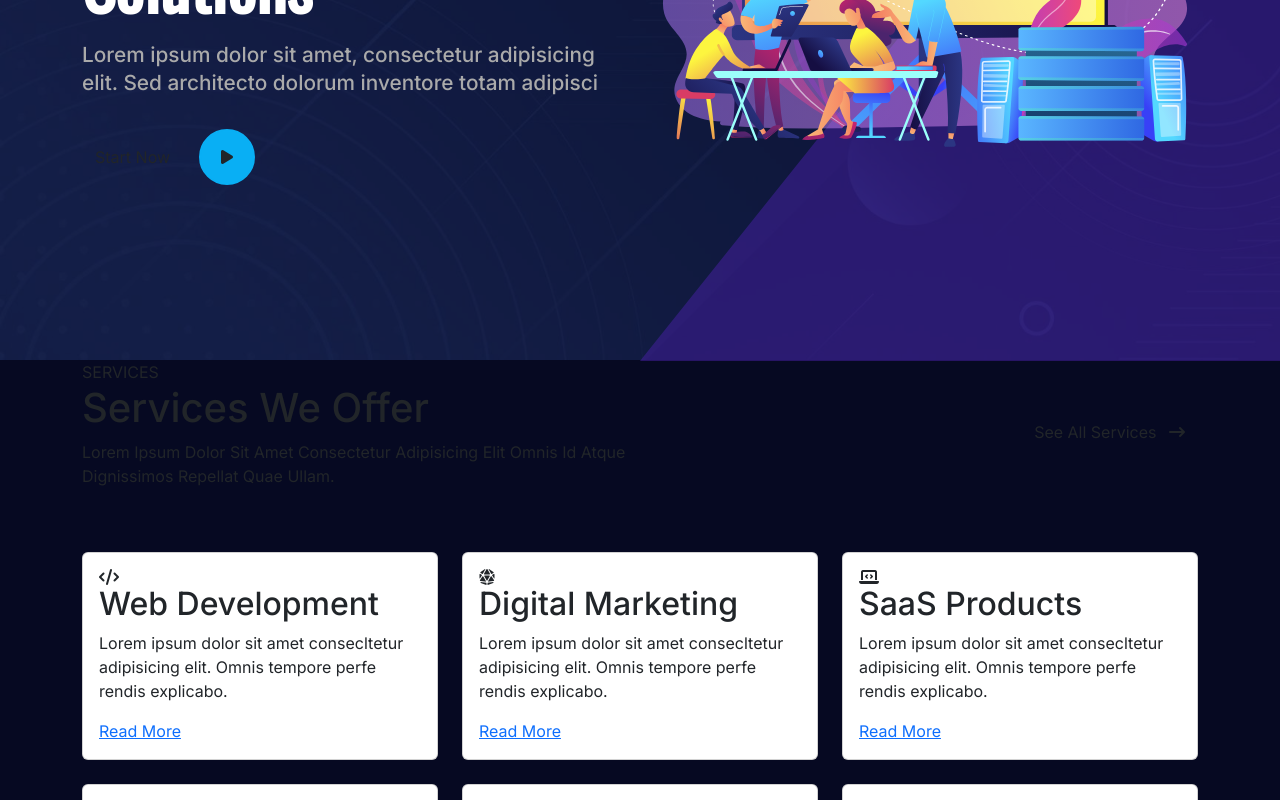
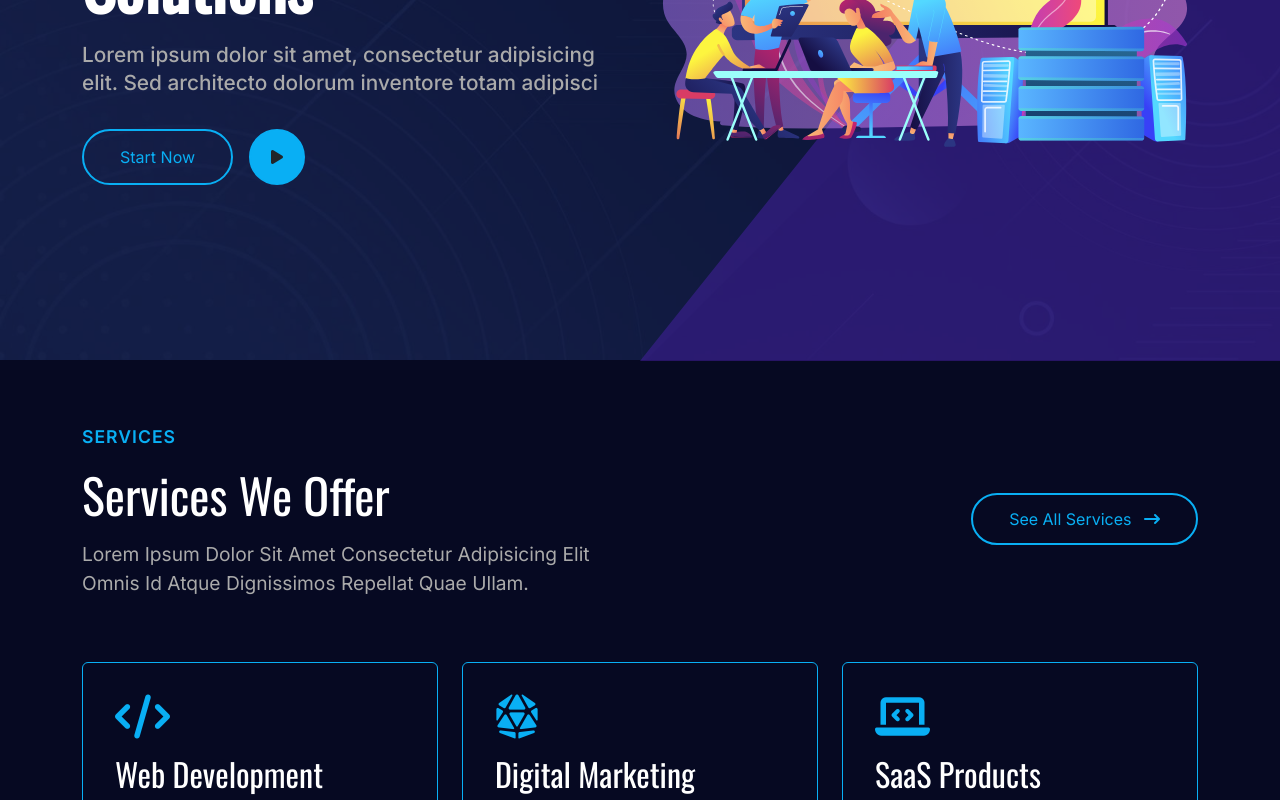
Before and after one commit to stpl-skishorUI/ShauryaTechnosoft-NewDesign, an Angular app: page /home1 in a window 1280 px wide. Shown: the part 440-1240 px from the top of the page. Built offline with nearby package versions, Linux system fonts and the light colour scheme.

Commit message:
new classes added for services section

```diff
--- a/src/app/home1/home1.component.scss
+++ b/src/app/home1/home1.component.scss
@@ -1,7 +1,8 @@
-.body-wrapper{
+.body-wrapper {
     background-color: var(--home1-bg-color);
 }
-.navbar{
+
+.navbar {
     position: fixed;
     top: 0;
     right: 0;
@@ -9,9 +10,11 @@
     z-index: 1030;
     border-bottom: 1px solid transparent;
 }
-.navbar img{
+
+.navbar img {
     width: 200px;
 }
+
 .navbar-nav .nav-link {
     font-size: 0.85rem;
     font-weight: 600;
@@ -19,6 +22,7 @@
     position: relative;
     padding: 15px 25px;
 }
+
 .navbar-nav .nav-link::before {
     content: '';
     position: absolute;
@@ -29,6 +33,7 @@
     background-color: #fff;
     transition: width 0.6s cubic-bezier(0.25, 1, 0.5, 1);
 }
+
 @media (hover: hover) and (pointer: fine) {
     .navbar-nav .nav-link:hover::before {
         left: 0;
@@ -36,25 +41,29 @@
         width: 100%;
     }
 }
+
 .navbar-nav .dropdown-menu {
     background-color: var(--home1-main-color);
     border-radius: 0;
     padding: 15px;
 }
-.navbar-nav .dropdown-menu .dropdown-item{
+
+.navbar-nav .dropdown-menu .dropdown-item {
     color: #fff;
     font-size: 0.85rem;
     font-weight: 600;
     line-height: 2rem;
     -webkit-transition: .3s ease-in-out;
-	transition:all .3s ease-in-out;
+    transition: all .3s ease-in-out;
 }
-.navbar-nav .dropdown-menu .dropdown-item:hover{
+
+.navbar-nav .dropdown-menu .dropdown-item:hover {
     color: var(--home1-bg-color);
     background-color: transparent;
     -webkit-transition: .3s ease-in-out;
-	transition:all .3s ease-in-out;
+    transition: all .3s ease-in-out;
 }
+
 .page-hero {
     position: relative;
     z-index: 0;
@@ -62,6 +71,7 @@
     min-height: 100vh;
     padding: 100px 0;
 }
+
 .page-hero::before {
     content: "";
     display: block;
@@ -75,13 +85,19 @@
     background: rgba(72, 32, 167, 0.5);
     transition: all 0.25s ease-in-out 0s;
 }
+
 .overlay-photo-image-bg {
     background-size: cover;
     background-repeat: no-repeat;
     background-position: center;
     opacity: 0.05;
 }
-.overlay-photo-image-bg, .overlay-shape-image-bg, .overlay-pattern-image-bg, .overlay-gradient-color, .overlay-color {
+
+.overlay-photo-image-bg,
+.overlay-shape-image-bg,
+.overlay-pattern-image-bg,
+.overlay-gradient-color,
+.overlay-color {
     position: absolute;
     left: 0;
     right: 0;
@@ -91,43 +107,25 @@
     display: block;
     transition: all 0.5s ease-in-out 0s;
 }
-.left-content{
+
+.left-content {
     color: #fff;
 }
-.left-content p{
-    text-transform: uppercase;
-    font-weight: 600;
-    letter-spacing: 1px;
-    font-size: 1.1rem;
-    color: var(--home1-main-color);
-}
-.left-content h1{
+
+.left-content h1 {
     font-family: 'Oswald', sans-serif;
     font-size: 4.3rem;
     font-weight: 900;
     margin-bottom: 1rem;
 }
-.left-content h6{
+
+.left-content h6 {
     font-size: 1.3rem;
     color: #aaa;
     line-height: 28px;
     margin-bottom: 2rem;
 }
-.left-content .btn-start{
-    border: solid 2px var(--home1-main-color);
-    color: var(--home1-main-color);
-    border-radius: 2.25rem;
-    padding: 0.75rem 2.25rem;
-    transition: all 0.5s ease-in-out 0s;
-}
-.left-content .btn-start:hover{
-    border: solid 2px var(--home1-main-color);
-    background-color: var(--home1-main-color);
-    border-radius:0.75rem 2rem;
-    color: #fff;
-    transition: all 0.5s ease-in-out 0s;
-}
-.left-content .btn-play{
+.left-content .btn-play {
     border: solid 2px var(--home1-main-color);
     background-color: var(--home1-main-color);
     border-radius: 50%;
@@ -135,28 +133,105 @@
     height: 3.5rem;
     animation: pulse infinite 2s linear;
 }
+
 @-webkit-keyframes pulse {
     0% {
         -webkit-box-shadow: 0 0 0 0 rgba(9, 175, 244, 0.4);
     }
+
     50% {
         -webkit-box-shadow: 0 0 0 10px rgba(9, 175, 244, 0);
     }
+
     100% {
         -webkit-box-shadow: 0 0 0 0 rgba(9, 175, 244, 0);
     }
 }
+
 @keyframes pulse {
     0% {
         -moz-box-shadow: 0 0 0 0 rgba(9, 175, 244, 0.4);
         box-shadow: 0 0 0 0 rgba(9, 175, 244, 0.4);
     }
+
     50% {
         -moz-box-shadow: 0 0 0 10px rgba(9, 175, 244, 0);
         box-shadow: 0 0 0 10px rgba(9, 175, 244, 0);
     }
+
     100% {
         -moz-box-shadow: 0 0 0 0 rgba(9, 175, 244, 0);
         box-shadow: 0 0 0 0 rgba(9, 175, 244, 0);
     }
 }
+a.text-main{
+    color: var(--home1-main-color);
+    text-decoration: none;
+}
+.text-main{
+    color: var(--home1-main-color);
+}
+.btn-main {
+    border: solid 2px var(--home1-main-color);
+    color: var(--home1-main-color);
+    border-radius: 40px;
+    padding: 0.75rem 2.25rem;
+    transition: all 0.5s ease-in-out 0s;
+}
+.btn-main:hover {
+    border: solid 2px var(--home1-main-color);
+    background-color: var(--home1-main-color);
+    color: #fff;
+    transition: all 0.5s ease-in-out 0s;
+}
+.small-heading {
+    text-transform: uppercase;
+    font-weight: 600;
+    letter-spacing: 1px;
+    font-size: 1.1rem;
+    color: var(--home1-main-color);
+}
+
+.main-heading {
+    font-size: 3rem;
+    font-family: 'Oswald', sans-serif;
+    color: #fff;
+    margin-block:1rem;
+}
+
+.sub-heading {
+    font-size: 1.2rem;
+    color: #aaa;
+}
+
+#services {
+    padding-block: 4rem;
+}
+#services .card{
+    border: solid 1px var(--home1-main-color);
+    background-color: transparent;
+    transition: all 0.5s ease-in-out 0s;
+}
+#services .card:hover{
+    background-color: var(--home1-main-color);
+    transition: all 0.5s ease-in-out 0s;
+}
+#services .card:hover i{
+    color: #fff;
+}
+#services .card.card-body{
+    padding: 2rem;
+}
+#services .card i{
+    font-size: 2.75rem;
+    margin-bottom: 1rem;
+    color: var(--home1-main-color);
+}
+#services .card h2{
+    font-family: 'Oswald', sans-serif;
+    margin-bottom: 1rem;
+    color: #fff;
+}
+#services .card p{
+    color: #fff;
+}
```
Lines whose indentation alone changed are shown as unchanged.
